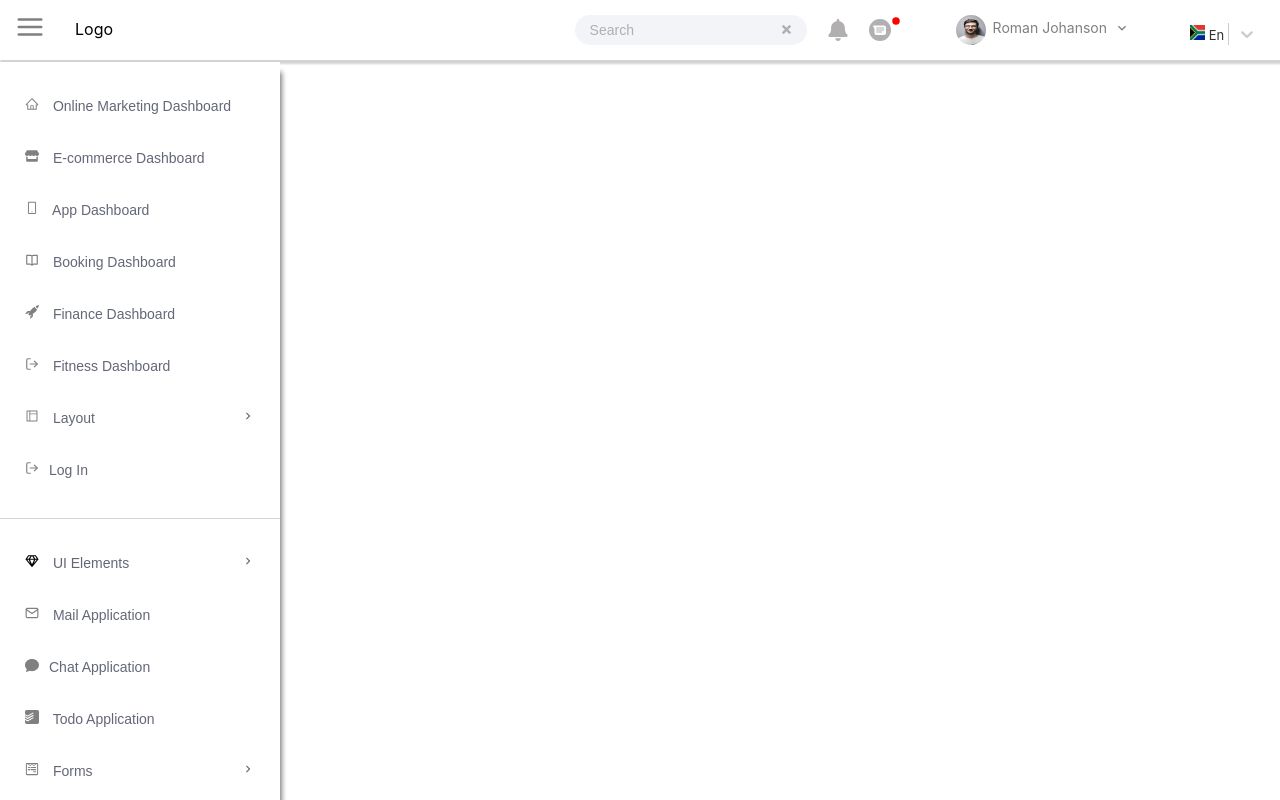
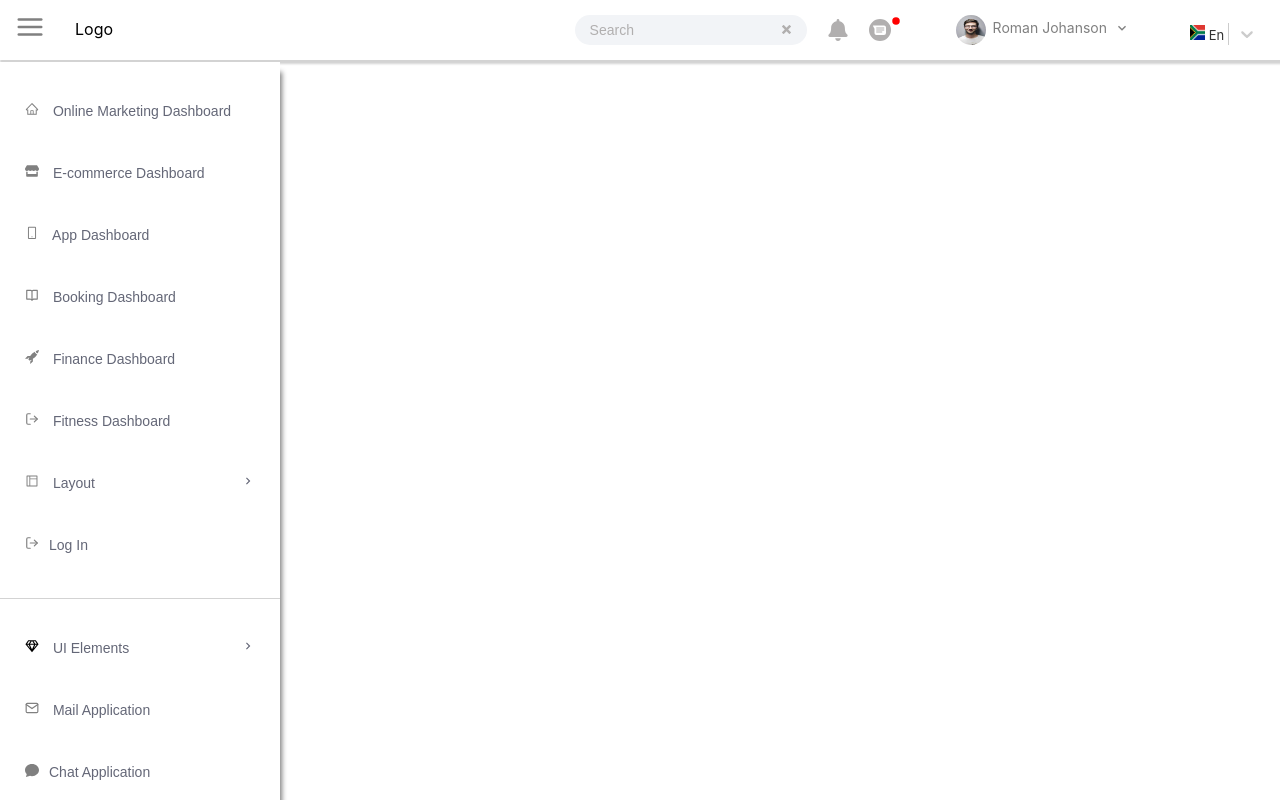
Before and after one commit to Zaibi727/Collection-of-Designs, a React (Create React App) app: page / in a window 1280 px wide. Built offline with nearby package versions, Linux system fonts and the light colour scheme.

Commit message:
Update thirtyFirst.module.css

```diff
--- a/src/components/ThirtyFirst/thirtyFirst.module.css
+++ b/src/components/ThirtyFirst/thirtyFirst.module.css
@@ -235,7 +235,7 @@ box-shadow: 2px 2px 6px 5px lightgrey;
     margin-top: 20px;
     color: #646777;
     font-family: sans-serif;
-    padding: 5px 25px;
+    padding: 10px 25px;
 }
 .largUl1 li:hover{
     background-color: rgb(244, 251, 253);
```
